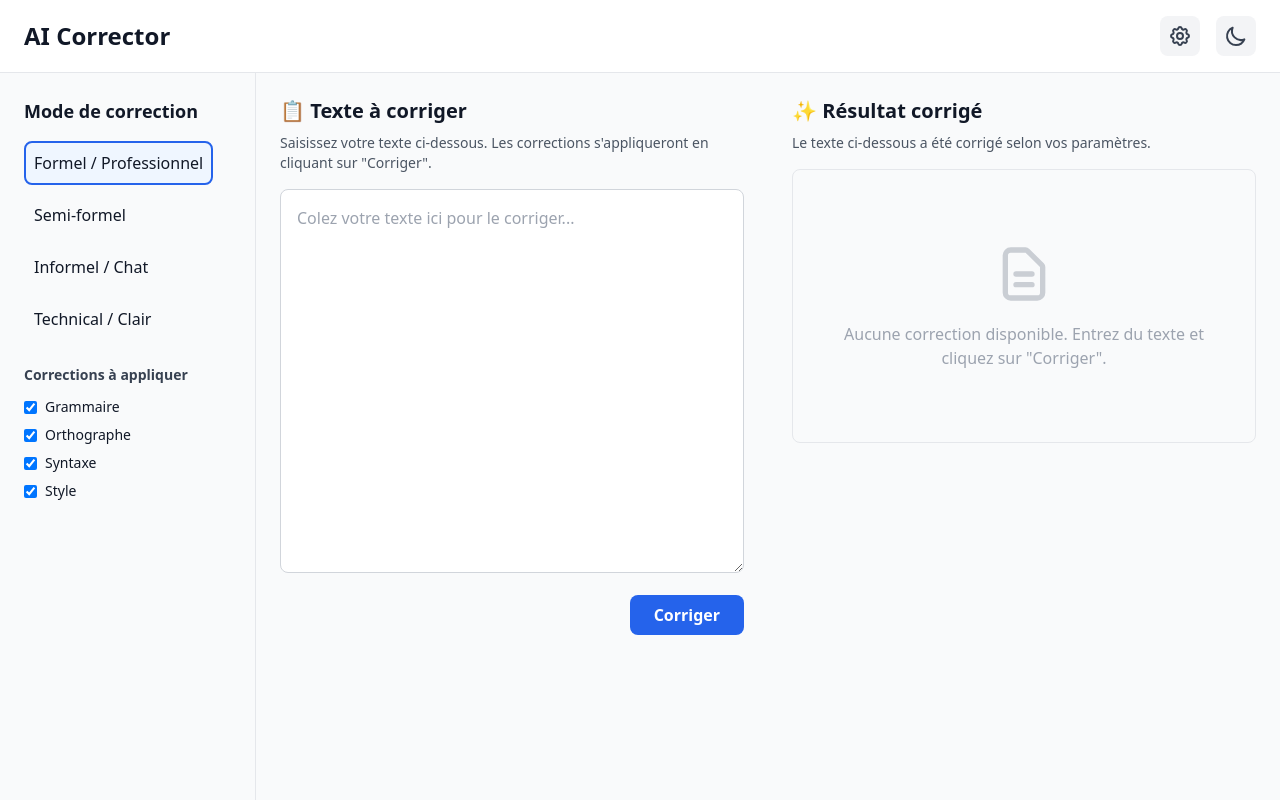
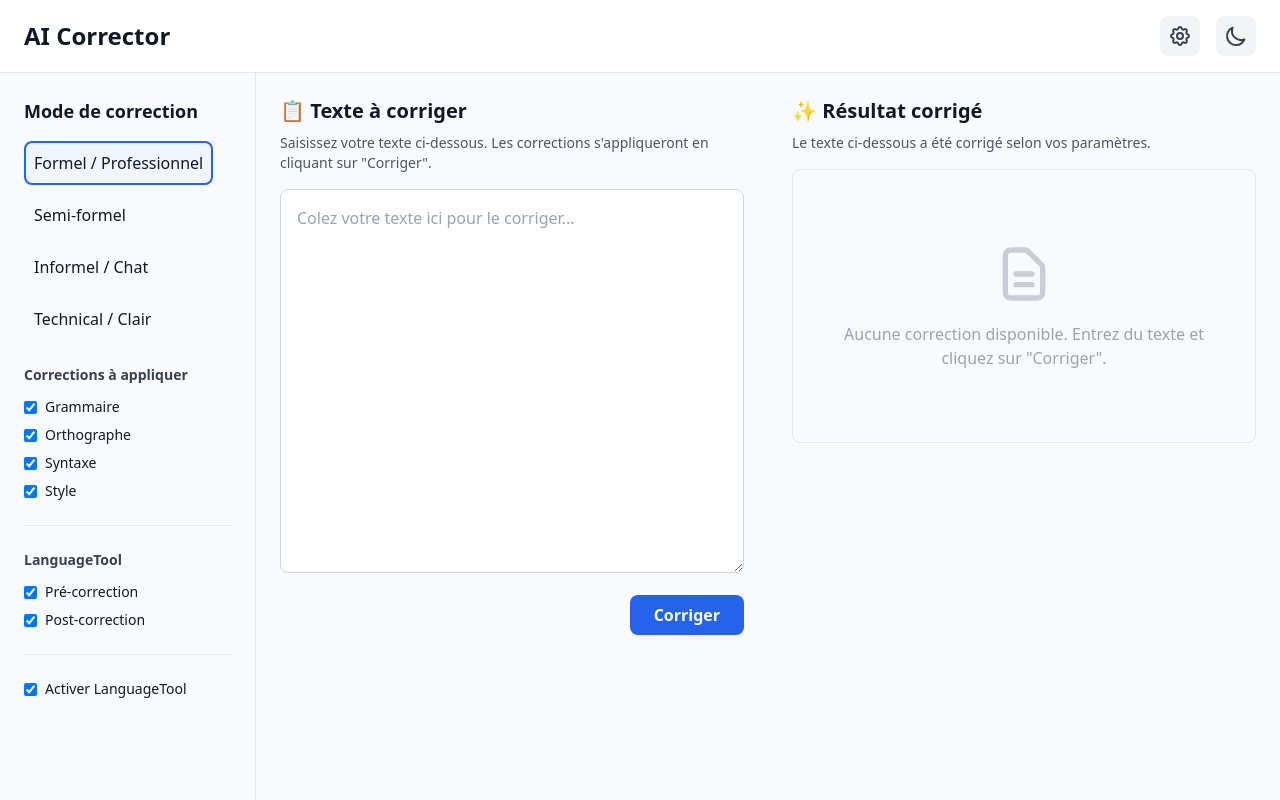
Before and after one commit to WillIsback/ai_corrector, a React (Vite) app: page / in a window 1280 px wide. Built offline with nearby package versions, Linux system fonts and the light colour scheme.

Commit message:
feat: add LanguageTool settings to Sidebar

```diff
--- a/src/components/Sidebar.tsx
+++ b/src/components/Sidebar.tsx
@@ -126,6 +126,46 @@ export function Sidebar({ settings, setSettings }: Props) {
           </label>
         </div>
       </div>
+
+      {settings.ltEnabled && (
+        <div className="mt-6 pt-6 border-t border-gray-200 dark:border-gray-700">
+          <h3 className="text-sm font-semibold text-gray-700 dark:text-gray-300 mb-3">LanguageTool</h3>
+
+          <div className="space-y-2">
+            <label className="flex items-center gap-2">
+              <input
+                type="checkbox"
+                checked={settings.ltPreFire}
+                onChange={(e) => setSettings({ ...settings, ltPreFire: e.target.checked })}
+                className="rounded border-gray-300 text-orange-600 focus:ring-orange-500 dark:border-gray-600 dark:bg-gray-700"
+              />
+              <span className="text-sm text-gray-900 dark:text-gray-100">Pré-correction</span>
+            </label>
+
+            <label className="flex items-center gap-2">
+              <input
+                type="checkbox"
+                checked={settings.ltPostFire}
+                onChange={(e) => setSettings({ ...settings, ltPostFire: e.target.checked })}
+                className="rounded border-gray-300 text-orange-600 focus:ring-orange-500 dark:border-gray-600 dark:bg-gray-700"
+              />
+              <span className="text-sm text-gray-900 dark:text-gray-100">Post-correction</span>
+            </label>
+          </div>
+        </div>
+      )}
+
+      <div className="mt-6 pt-6 border-t border-gray-200 dark:border-gray-700">
+        <label className="flex items-center gap-2">
+          <input
+            type="checkbox"
+            checked={settings.ltEnabled}
+            onChange={(e) => setSettings({ ...settings, ltEnabled: e.target.checked })}
+            className="rounded border-gray-300 text-blue-600 focus:ring-blue-500 dark:border-gray-600 dark:bg-gray-700"
+          />
+          <span className="text-sm font-medium text-gray-900 dark:text-gray-100">Activer LanguageTool</span>
+        </label>
+      </div>
     </aside>
   )
 }
```
